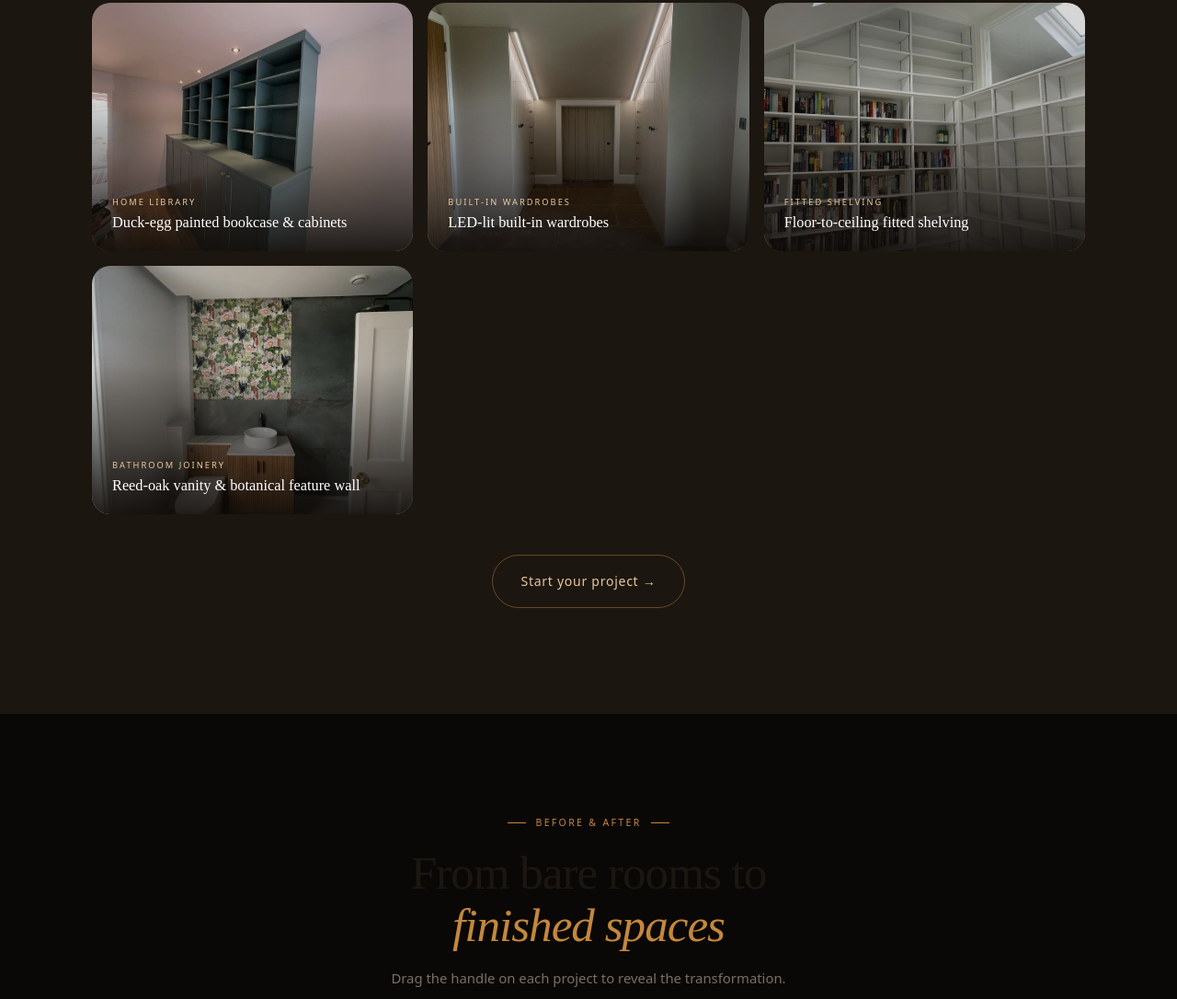
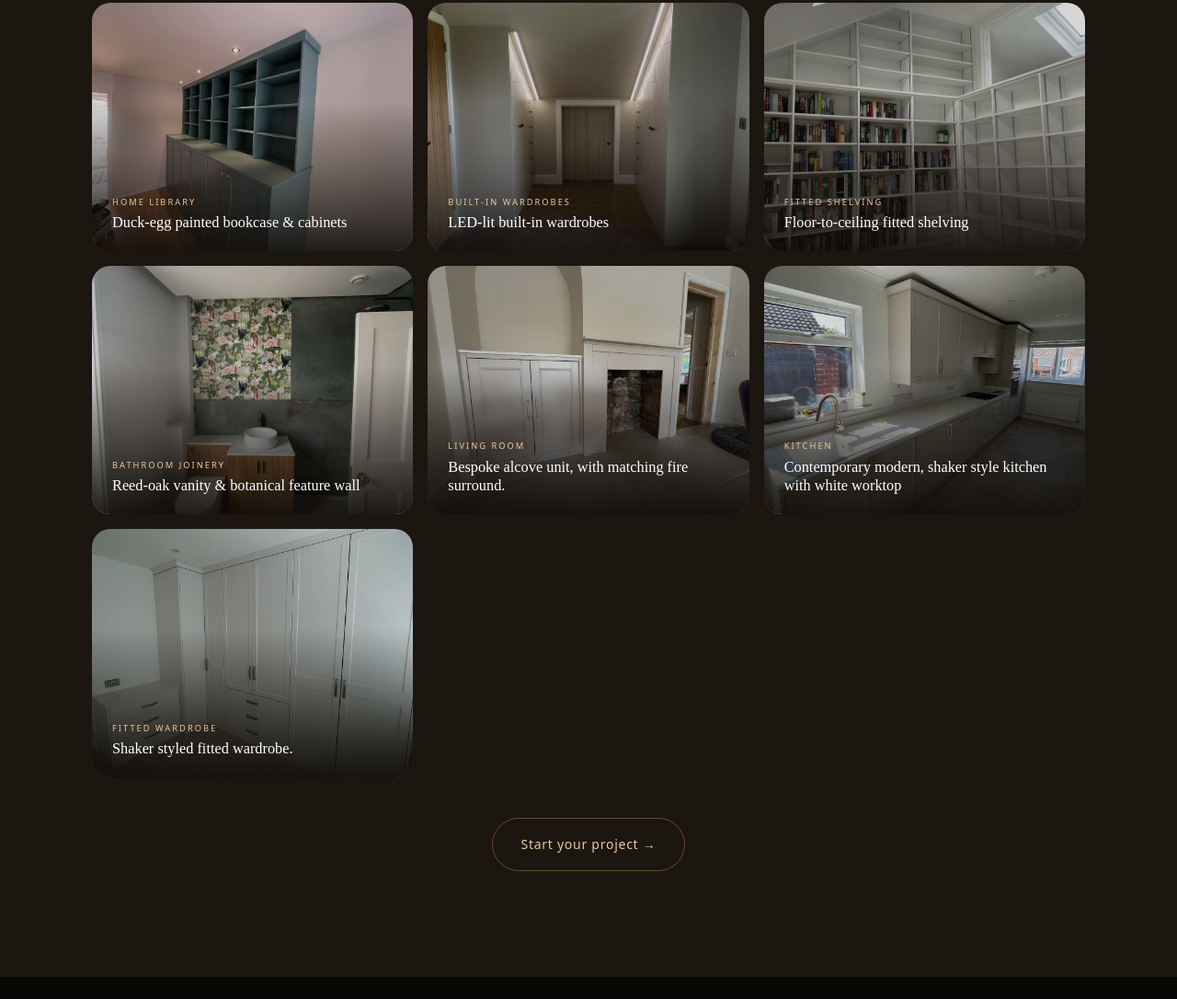
Before and after one commit to jamiep2009-hub/rplanecarpenter, a plain HTML site: page gallery.html in a window 1280 px wide. Shown: the part 1224-2310 px from the top of the page at 92% size. Drawn offline with Linux system fonts and the light colour scheme.

Commit message:
Website edit: gallery photos

```diff
--- a/gallery.html
+++ b/gallery.html
@@ -150,6 +150,9 @@
       <div class="tile" data-cat="wardrobe"><img src="images/img08.jpg" alt="LED-lit built-in wardrobes" loading="lazy" width="600" height="270"><div class="tile-label"><span class="tile-tag">Built-in Wardrobes</span><span class="tile-title">LED-lit built-in wardrobes</span></div></div>
       <div class="tile" data-cat="joinery"><img src="images/img09.jpg" alt="Floor-to-ceiling fitted shelving" loading="lazy" width="600" height="270"><div class="tile-label"><span class="tile-tag">Fitted Shelving</span><span class="tile-title">Floor-to-ceiling fitted shelving</span></div></div>
       <div class="tile" data-cat="other"><img src="images/img10.jpg" alt="Reed-oak vanity and botanical feature wall" loading="lazy" width="600" height="270"><div class="tile-label"><span class="tile-tag">Bathroom Joinery</span><span class="tile-title">Reed-oak vanity &amp; botanical feature wall</span></div></div>
+      <div class="tile" data-cat="joinery"><img src="images/gallery-img-2145-mtndalhm83q7.jpg" alt="Bespoke alcove unit, with matching fire surround. — Living room by R. Plane Carpenter, Norwich." loading="lazy" width="600" height="270"><div class="tile-label"><span class="tile-tag">Living room</span><span class="tile-title">Bespoke alcove unit, with matching fire surround.</span></div></div>
+      <div class="tile" data-cat="kitchen"><img src="images/gallery-img-1945-mtnddowsjydt.jpg" alt="Contemporary modern, shaker style kitchen with white worktop — Kitchen by R. Plane Carpenter, Norwich." loading="lazy" width="600" height="270"><div class="tile-label"><span class="tile-tag">Kitchen</span><span class="tile-title">Contemporary modern, shaker style kitchen with white worktop</span></div></div>
+      <div class="tile" data-cat="wardrobe"><img src="images/gallery-img-1901-mtndgiuei6uh.jpg" alt="Shaker styled fitted wardrobe. — Fitted wardrobe by R. Plane Carpenter, Norwich." loading="lazy" width="600" height="270"><div class="tile-label"><span class="tile-tag">Fitted wardrobe</span><span class="tile-title">Shaker styled fitted wardrobe.</span></div></div>
     </div>
     <div class="gallery-cta reveal">
       <a href="contact.html" class="btn btn-gold-outline">Start your project &rarr;</a>
```
